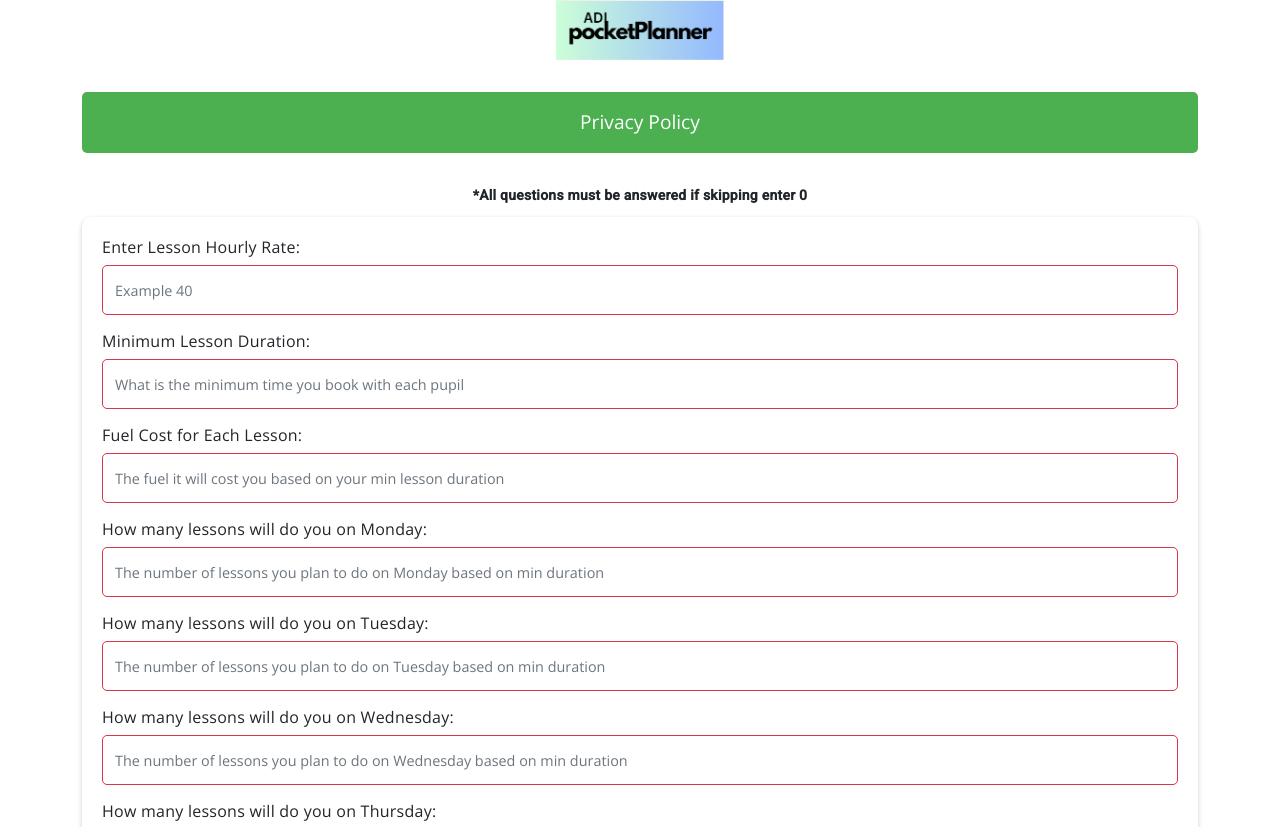
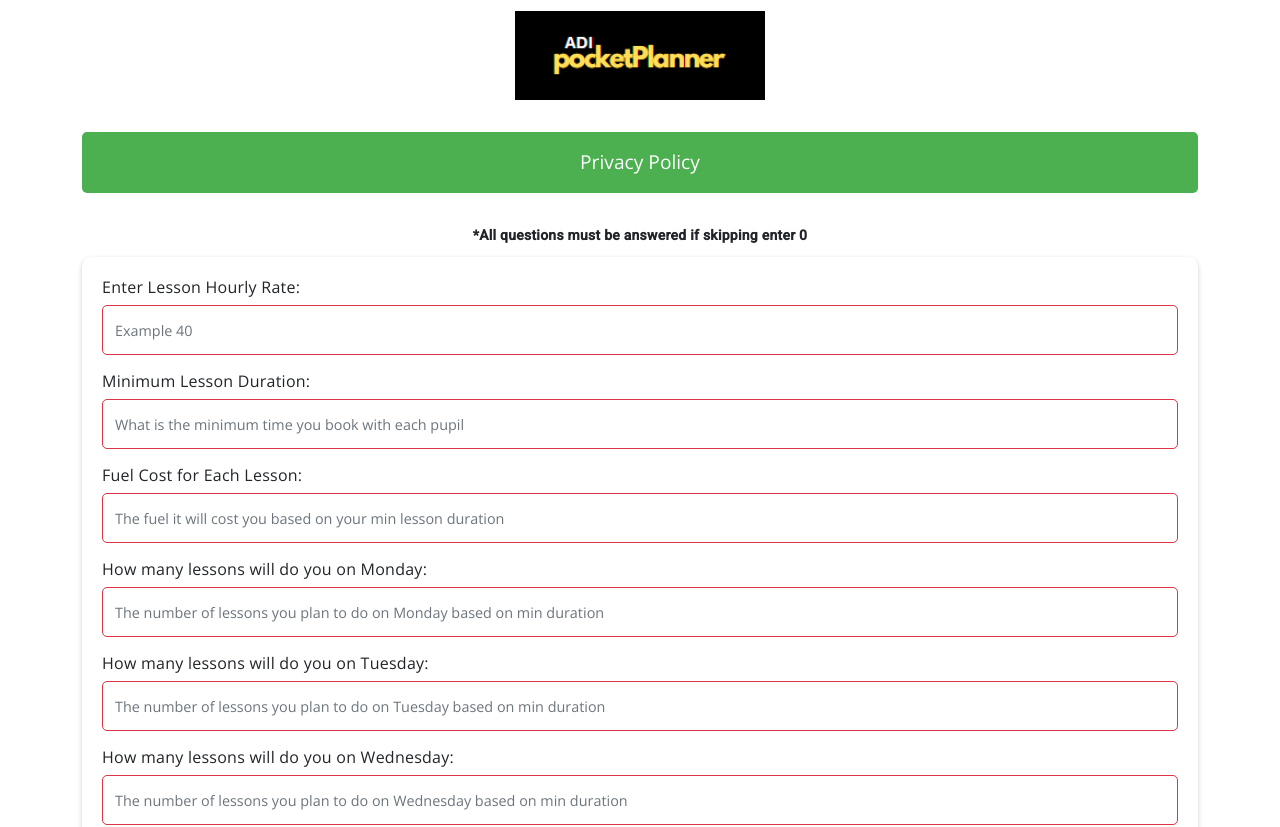
Before and after one commit to SAIFSB/saifsb.github.io, an Angular app: page / in a window 1280 px wide. Shown: the top 827 px of the page. Built offline with nearby package versions, Linux system fonts and the light colour scheme.

Commit message:
changes to logo

```diff
--- a/src/app/form/form.component.css
+++ b/src/app/form/form.component.css
@@ -158,9 +158,10 @@ p {
     color: #6c757d; /* Optional: Change the color to improve visibility or match design */
 }
 .title-form-logo {
-    width: auto; /* Adjust as needed */
-    height: 60px; /* Adjust as needed */
+    width: 250px; /* Adjust as needed */
+    height: 100px; /* Adjust as needed */
     display: block; /* Makes the logo center in its container */
+    padding-top: 1%;
     margin-left: auto;
     margin-right: auto;
 
```
Also changed, not shown: src/assets/logo.png, 4 other files (tests, documents, lock files or other folders).
